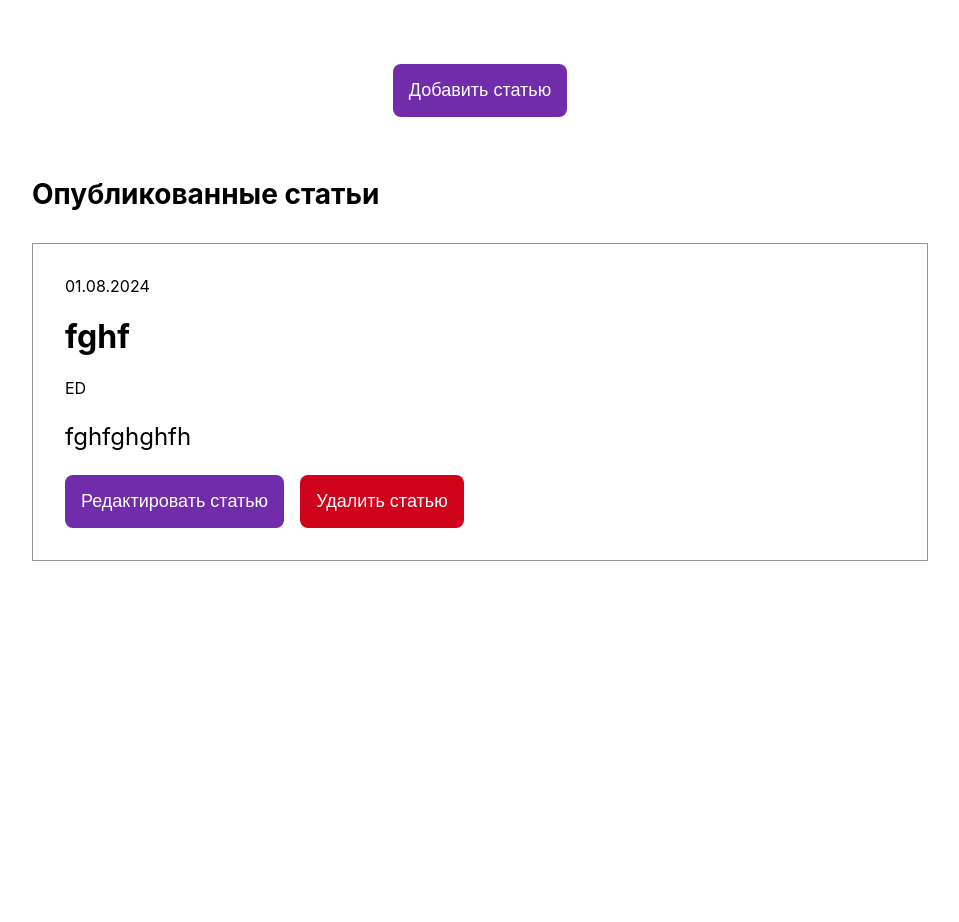
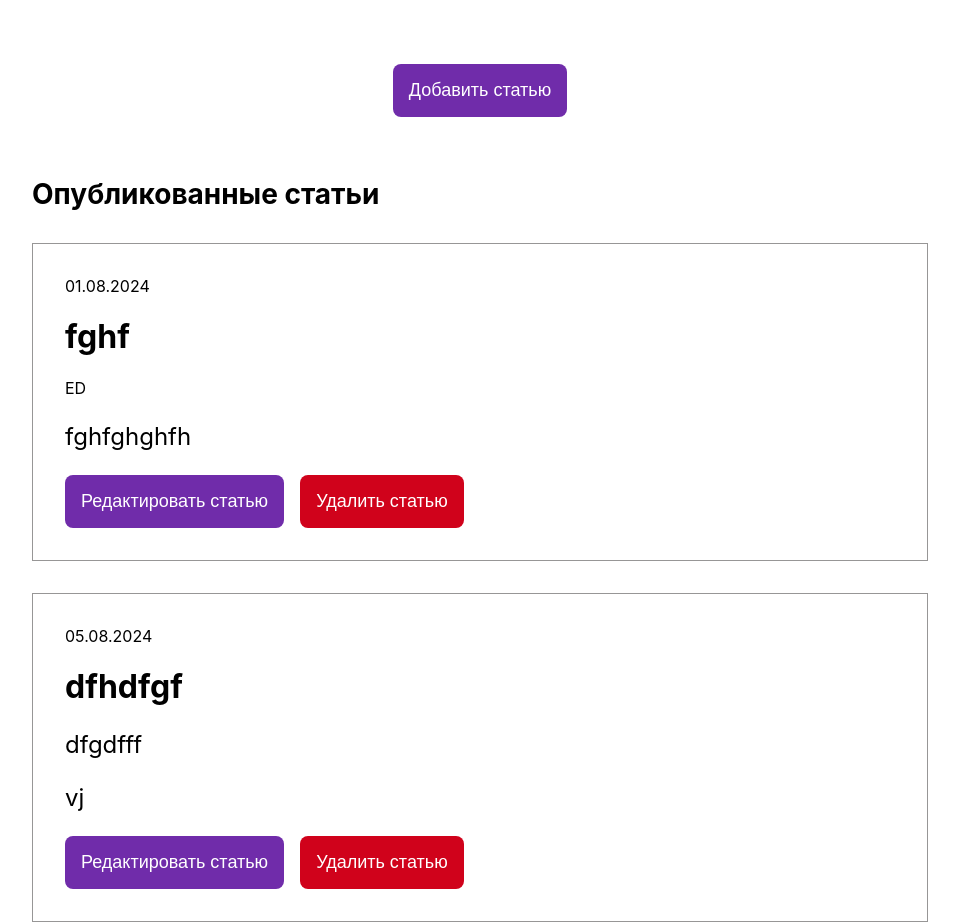
Before and after one commit to Dumacuk1993/test_auto_push, a React (Create React App) app: page / in a window 1280 px wide. Shown: the whole page, without its empty margins (160-1119 px from the left). Before the commit the page ends 800 px from the top, so only its background shows below. Built offline with nearby package versions, Linux system fonts and the light colour scheme.

Commit message:
Auto-commit

```diff
--- a/src/data.js
+++ b/src/data.js
@@ -6,6 +6,14 @@ const dataNews = [
     "logo": "ED",
     "title": "fghf",
     "image": "fghfgh"
+  },
+  {
+    "id": "33ccf861-d3ea-4511-b2d4-7f5506fb0893",
+    "html_template": "<p>dfgdfff</p><p>vj</p>",
+    "date": "05.08.2024",
+    "logo": "",
+    "title": "dfhdfgf",
+    "image": ""
   }
 ];
 
```
